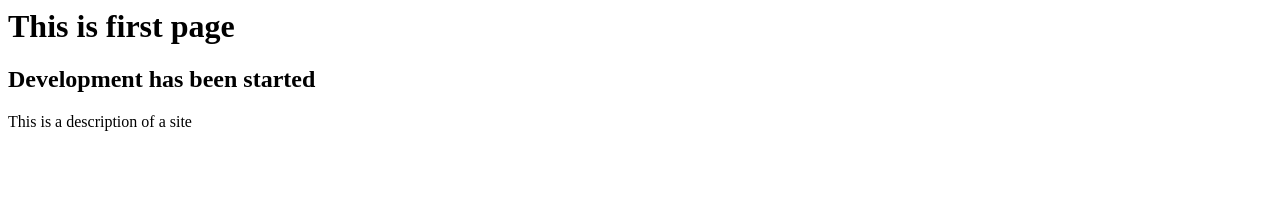
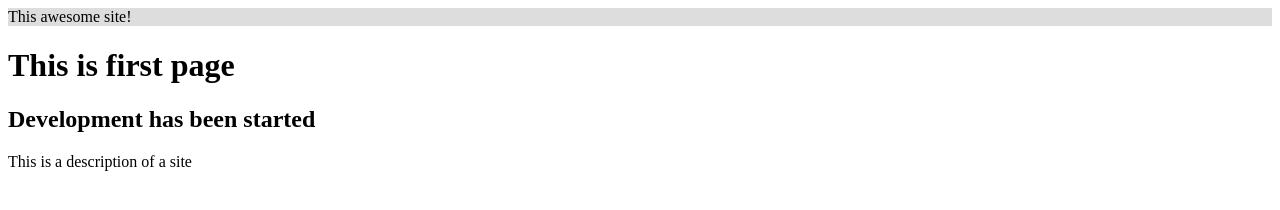
Before and after one commit to tmaxxdd/git_sandbox, a plain HTML site: page index.html in a window 1280 px wide. Drawn offline with Linux system fonts and the light colour scheme.

Commit message:
Added toolbar title

```diff
--- a/index.html
+++ b/index.html
@@ -4,7 +4,7 @@
 
 	<div style="background-color: #DDD;">
 
-
+		<p>This awesome site! </p>
 
 	</div>
 
```
